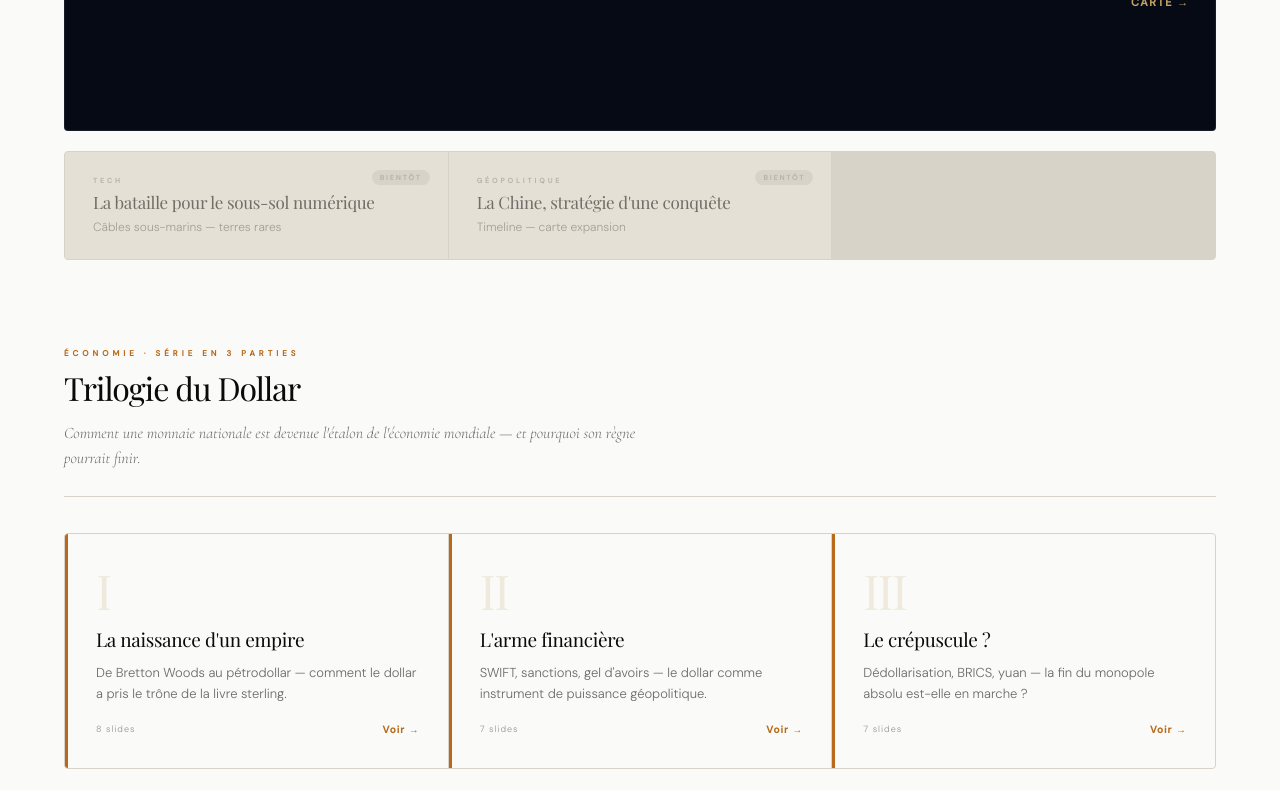
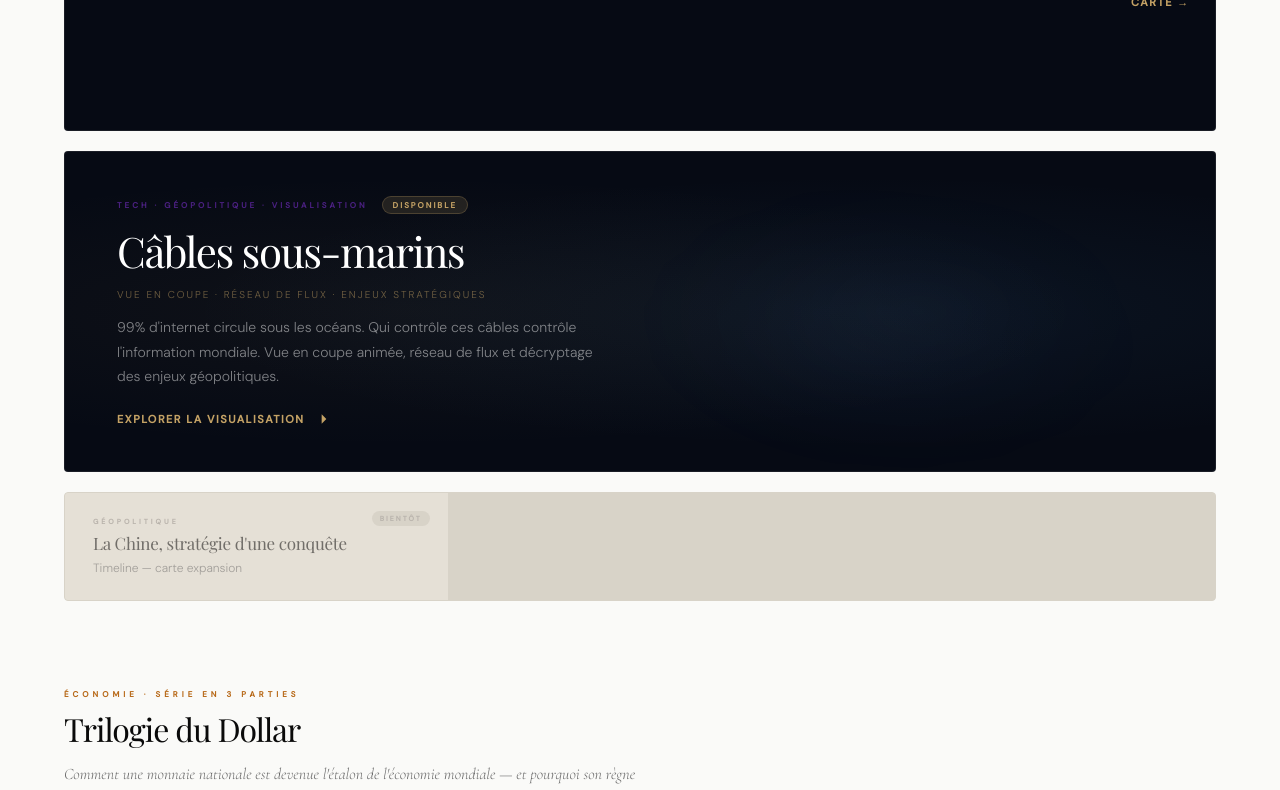
Before and after one commit to SteveMrld/Prisme, a Next.js app: page /visuels in a window 1280 px wide. Shown: the part 1540-2330 px from the top of the page. Built offline with nearby package versions, Linux system fonts and the light colour scheme; no server answers; a web font is replaced by a local one.

Commit message:
feat: câbles sous-marins → embed article techgeo + carte visuels

```diff
--- a/app/visuels/page.tsx
+++ b/app/visuels/page.tsx
@@ -98,10 +98,32 @@ export default function VisuelsPage() {
             <div className={styles.featCta}>Voir la carte →</div>
           </a>
 
+          {/* Câbles sous-marins */}
+          <a href="/visuels/cables.html" target="_blank" rel="noopener noreferrer" className={styles.featCard} style={{marginTop:'1px'}}>
+            <div className={styles.featBg}>
+              <div className={styles.featGlobe} style={{background:'radial-gradient(ellipse at 40% 60%, rgba(100,150,255,0.07) 0%, transparent 60%)'}}/>
+            </div>
+            <div className={styles.featBody}>
+              <div className={styles.featEyebrow}>
+                <span className={styles.featTag} style={{color:'var(--tech)'}}>Tech · Géopolitique · Visualisation</span>
+                <span className={styles.featBadge}>Disponible</span>
+              </div>
+              <h3 className={styles.featTitle}>Câbles sous-marins</h3>
+              <p className={styles.featSub}>Vue en coupe · Réseau de flux · Enjeux stratégiques</p>
+              <p className={styles.featDesc}>
+                99% d&apos;internet circule sous les océans. Qui contrôle ces câbles contrôle l&apos;information mondiale.
+                Vue en coupe animée, réseau de flux et décryptage des enjeux géopolitiques.
+              </p>
+              <div className={styles.featCta}>
+                <span>Explorer la visualisation</span>
+                <svg width="16" height="16" viewBox="0 0 24 24" fill="currentColor"><path d="M13 5l7 7-7 7M5 12h14"/></svg>
+              </div>
+            </div>
+          </a>
+
           {/* Coming soon grands formats */}
           <div className={styles.comingSoonGrid}>
             {[
-              {title:"La bataille pour le sous-sol numérique",sub:'Câbles sous-marins — terres rares',cat:'Tech'},
               {title:"La Chine, stratégie d'une conquête",sub:'Timeline — carte expansion',cat:'Géopolitique'},
             ].map((item,i) => (
               <div key={i} className={styles.comingSoonCard}>
--- a/lib/content/techgeo.html
+++ b/lib/content/techgeo.html
@@ -82,6 +82,10 @@
 <p>Ce monopole a donné aux Pays-Bas, et indirectement à l'Europe, un levier diplomatique inattendu. Sous pression américaine, La Haye a progressivement restreint les exportations d'équipements ASML vers la Chine, privant Pékin des machines nécessaires à la production de puces de pointe. C'est un des rares cas où une entreprise européenne est au cœur d'un enjeu géopolitique mondial.</p>
 
 <p>Le reste de la réponse européenne est plus modeste. Le European Chips Act de 2023 engage 43 milliards d'euros pour porter la part européenne de la production mondiale à 20% d'ici 2030. Le Critical Raw Materials Act fixe des objectifs d'extraction et de recyclage des terres rares. Ces plans existent, mais ils butent sur la même réalité qu'aux États-Unis : les timelines industrielles ne s'accélèrent pas par décret. Et l'Europe n'a pas encore tranché la question fondamentale : veut-elle être un acteur souverain dans la technologie, ou accepte-t-elle de rester un marché dépendant ?<sup>9</sup></p>
+
+<div class="content-embed" style="margin:40px 0;overflow:hidden;border:1px solid var(--bord)">
+  <iframe src="/visuels/cables.html" style="width:100%;height:680px;border:none;display:block" title="Câbles sous-marins — la colonne vertébrale du monde numérique"></iframe>
+</div>
 
 <h3>Ce que cette guerre <em>dit de la suivante</em></h3>
 
```
